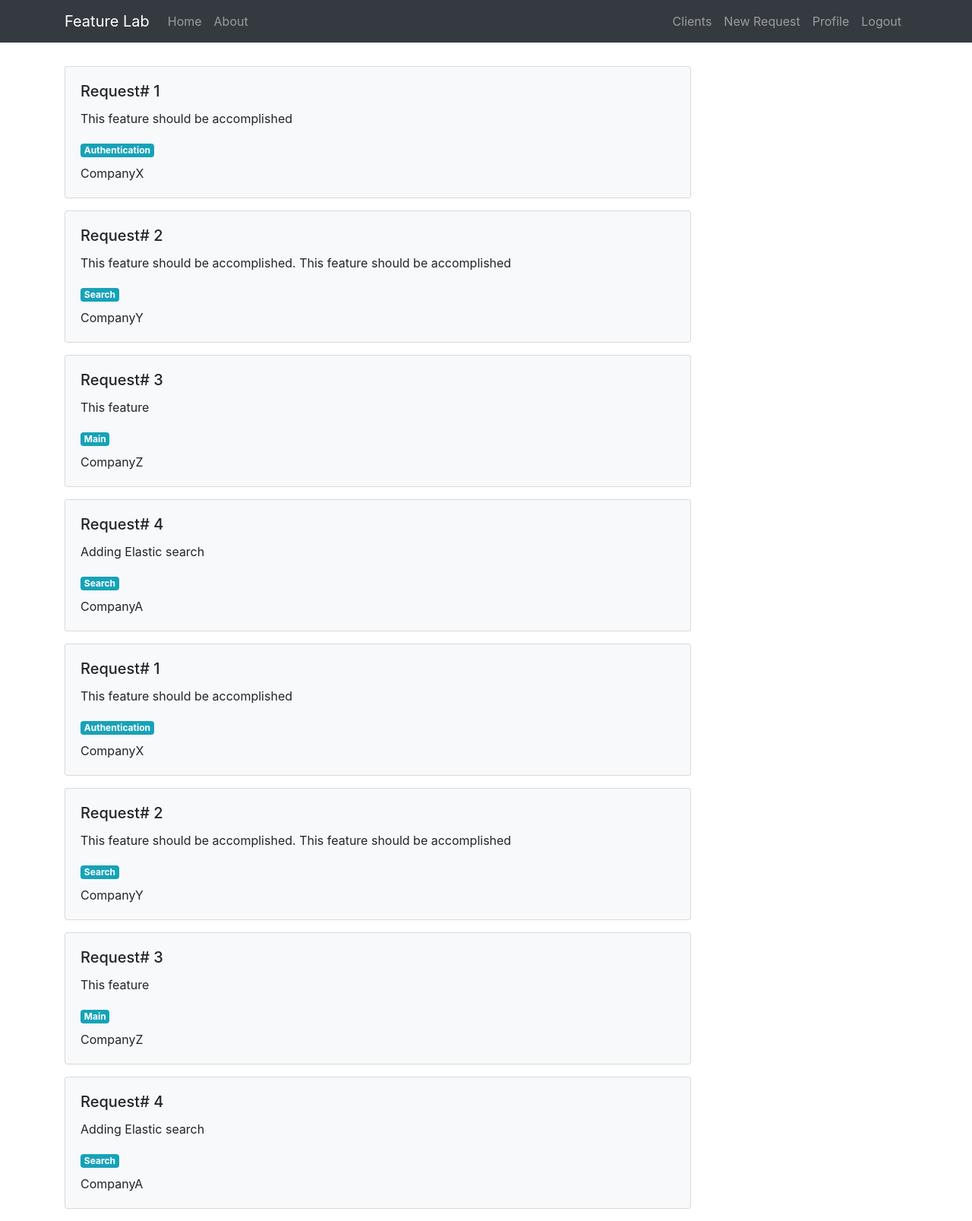
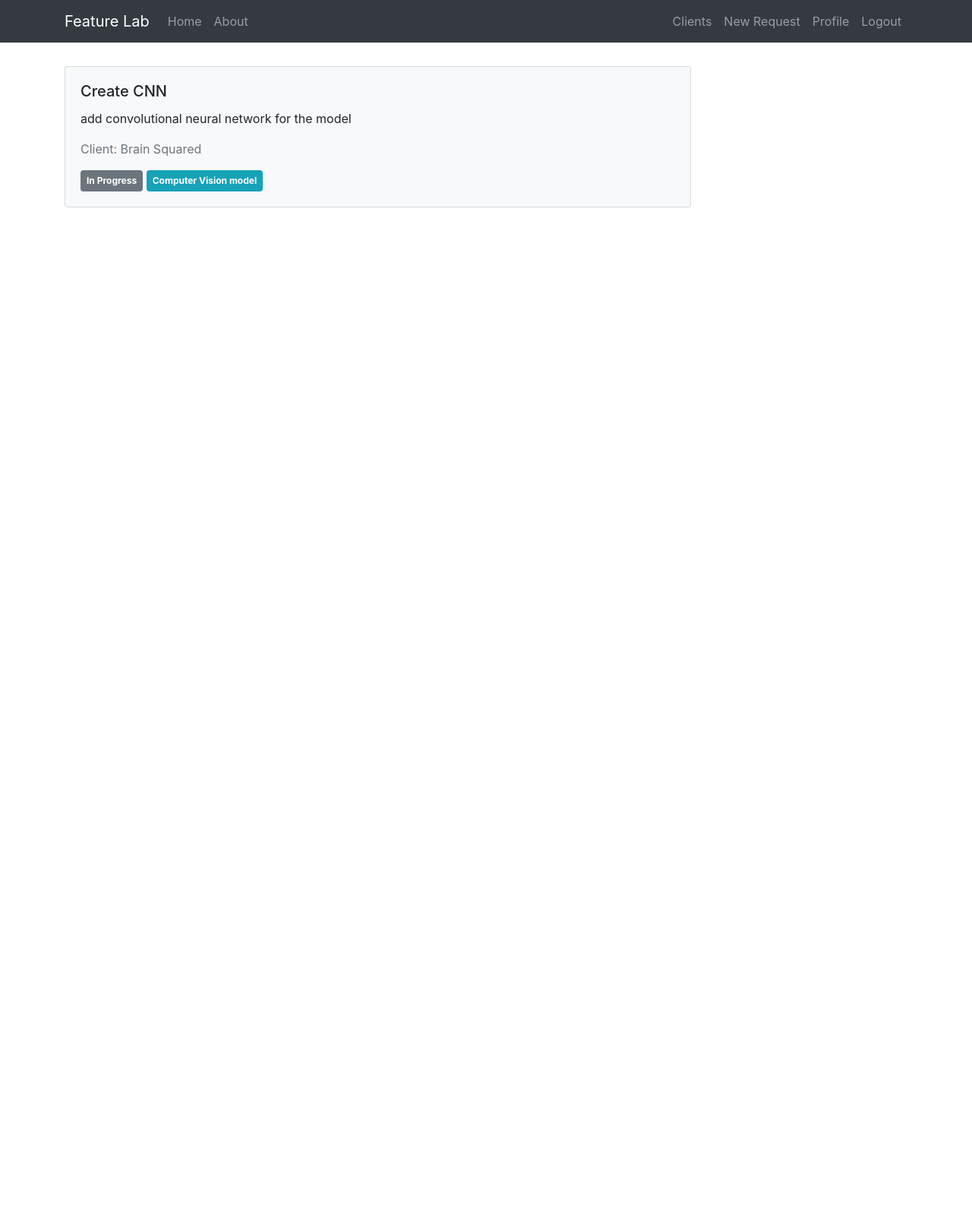
Before and after one commit to RafatAssaf/FeatureLab, a Flask app: page / in a window 1280 px wide. Shown: the whole page at 76% size. After the commit the page ends 273 px from the top, so only its background shows below. Run offline with Flask 2, Linux system fonts and the light colour scheme; a user stored in the database is signed in; data comes from the database, SQL or seed files in the repository; both versions use the stored data as it was after the commit; some libraries are stand-ins or nearby versions.

Commit message:
Added feature request status functionality

```diff
--- a/feature_lab/main/routes.py
+++ b/feature_lab/main/routes.py
@@ -1,106 +1,8 @@
 from flask import Blueprint, render_template, redirect, url_for
 from flask_login import current_user
+from feature_lab.models import FeatureRequest, Client
 
 main = Blueprint('main', __name__)
-
-mock_requests = [
-    {
-        'title': 'Request# 1',
-        'description': 'This feature should be accomplished',
-        'client': {
-            'name': 'CompanyX',
-        },
-        'priority': 2,
-        'deadline': '2019-06-15',
-        'product': {
-            'name': 'Authentication'
-        }
-    },
-    {
-        'title': 'Request# 2',
-        'description': 'This feature should be accomplished. This feature should be accomplished',
-        'client': {
-            'name': 'CompanyY',
-        },
-        'priority': 1,
-        'deadline': '2019-10-15',
-        'product': {
-            'name': 'Search'
-        }
-    },
-    {
-        'title': 'Request# 3',
-        'description': 'This feature',
-        'client': {
-            'name': 'CompanyZ',
-        },
-        'priority': 2,
-        'deadline': '2019-06-15',
-        'product': {
-            'name': 'Main'
-        }
-    },
-    {
-        'title': 'Request# 4',
-        'description': 'Adding Elastic search',
-        'client': {
-            'name': 'CompanyA',
-        },
-        'priority': 5,
-        'deadline': '2019-04-15',
-        'product': {
-            'name': 'Search'
-        }
-    },
-    {
-        'title': 'Request# 1',
-        'description': 'This feature should be accomplished',
-        'client': {
-            'name': 'CompanyX',
-        },
-        'priority': 1,
-        'deadline': '2019-06-15',
-        'product': {
-            'name': 'Authentication'
-        }
-    },
-    {
-        'title': 'Request# 2',
-        'description': 'This feature should be accomplished. This feature should be accomplished',
-        'client': {
-            'name': 'CompanyY',
-        },
-        'priority': 3,
-        'deadline': '2019-10-15',
-        'product': {
-            'name': 'Search'
-        }
-    },
-    {
-        'title': 'Request# 3',
-        'description': 'This feature',
-        'client': {
-            'name': 'CompanyZ',
-        },
-        'priority': 4,
-        'deadline': '2019-06-15',
-        'product': {
-            'name': 'Main'
-        }
-    },
-    {
-        'title': 'Request# 4',
-        'description': 'Adding Elastic search',
-        'client': {
-            'name': 'CompanyA',
-        },
-        'priority': 3,
-        'deadline': '2019-04-15',
-        'product': {
-            'name': 'Search'
-        }
-    },
-]
 
 
 @main.route('/')
@@ -108,7 +10,12 @@ mock_requests = [
 def home():
     if not current_user.is_authenticated:
         return redirect(url_for('users.login'))
-    return render_template('home.html', requests=mock_requests, title='Home')
+    user_clients = Client.query.filter_by(user_id=current_user.id).all()
+    requests = []
+    for client in user_clients:
+        client_requests = FeatureRequest.query.filter_by(client_id=client.id).all()
+        requests += client_requests
+    return render_template('home.html', requests=requests, title='Home')
 
 
 @main.route('/about')
--- a/feature_lab/static/main.js
+++ b/feature_lab/static/main.js
@@ -1,6 +1,7 @@
 let client_input = document.getElementById('client')
 let product_input = document.getElementById('product')
 let product_area_input = document.getElementById('product_area')
+
 
 // handle client input change
 client_input.onchange = function() {
--- a/feature_lab/templates/clients.html
+++ b/feature_lab/templates/clients.html
@@ -1,6 +1,7 @@
 {% extends 'layout.html' %}
 {% block content %}
     <h2 class="mb-3">Your Clients</h2>
+    {% if clients %}
         <table class="table table-striped">
           <thead>
             <tr>
@@ -25,5 +26,10 @@
             {% endfor %}
           </tbody>
         </table>
+    {% else %}
+        <div class="container">
+            <p class="text-secondary mb-4">You don't have any clients yet.</p>
+        </div>
+    {% endif %}
     <button type="button" class="btn btn-outline-info" onclick="window.location='/create_client'">Add New Client</button>
 {% endblock content %}
--- a/feature_lab/templates/home.html
+++ b/feature_lab/templates/home.html
@@ -2,15 +2,14 @@
 {% block content %}
     {% for request in requests %}
         <div>
-            <a href="/request/5" class="request-card">
+            <a href="/request/{{request.id}}" class="request-card">
                 <div class="card bg-light mb-3 p-3 mr-0">
                     <div class="p-1">
                         <h5 class="card-title">{{ request.title }}</h5>
                         <p class="card-text">{{ request.description }}</p>
-                        <span class="badge badge-info">{{ request.product.name }}</span>
-                    </div>
-                    <div class="p-1 border-0 row">
-                        <span class="card-text col">{{ request.client.name }}</span>
+                        <p class="text-secondary">Client: {{request.product.owner.name}}</p>
+                        <span class="badge badge-secondary p-2">{{ request.state.value }}</span>
+                        <span class="badge badge-info p-2">{{ request.product.name }}</span>
                     </div>
                 </div>
             </a>
```
Also changed, not shown: feature_lab/clients/routes.py (+14 -44 lines), feature_lab/models.py (+8 -0 lines), feature_lab/static/stateChange.js (added, +14 -0 lines), feature_lab/templates/product.html (+8 -1 lines), feature_lab/templates/request.html (+22 -3 lines), feature_lab/site.db. Lines whose indentation alone changed are shown as unchanged.
